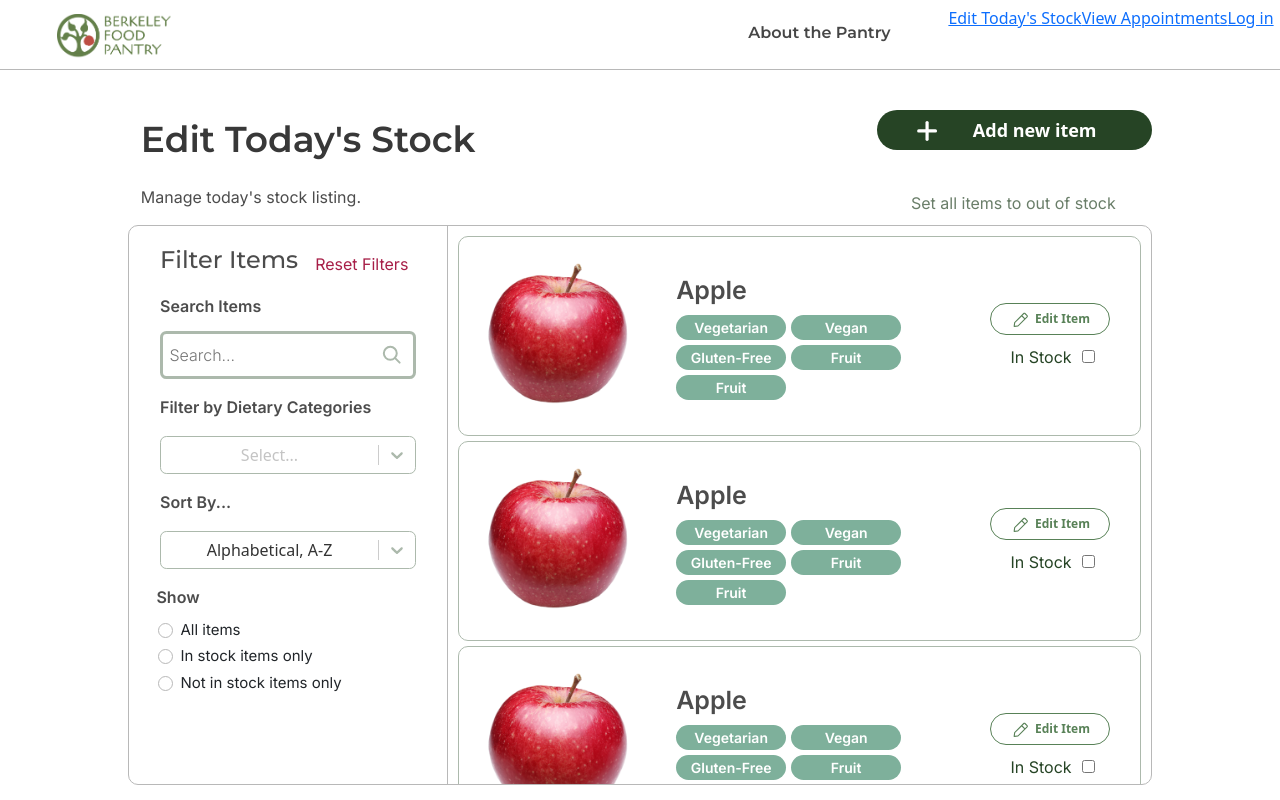
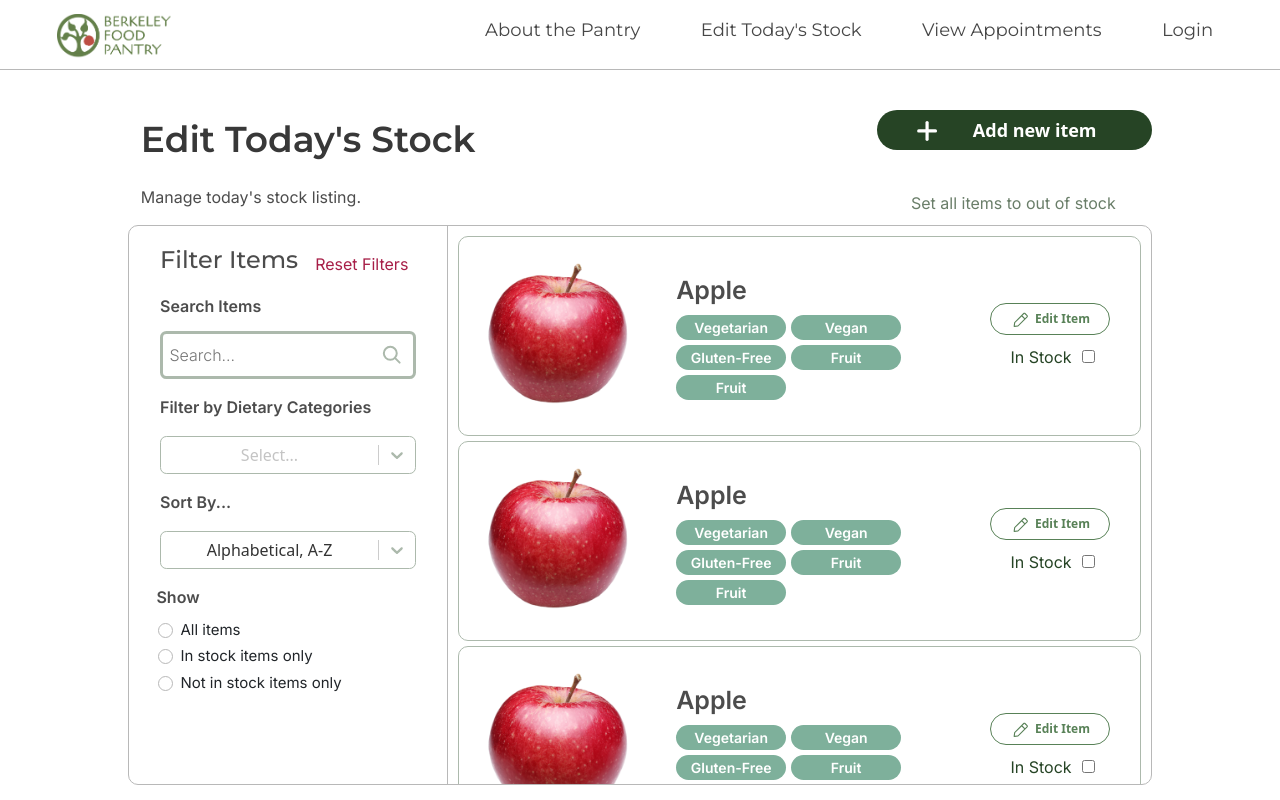
Before and after one commit to codebase-berkeley/berkeley-food-pantry, a React (Create React App) app in the folder client/: page /stockListingAdmin in a window 1280 px wide. Built offline with nearby package versions, Linux system fonts and the light colour scheme.

Commit message:
fixed navbar styling

```diff
--- a/client/src/admin-login-navbar.js
+++ b/client/src/admin-login-navbar.js
@@ -6,11 +6,11 @@ export default function NavbarComponent() {
    return(
       <div className= "navbarContainer">
          <img src={berkeleyfoodpantrylogo} className = "navbarLogo" alt = "navbar logo"></img>
-            <ul className = "navbarStyle">
-               <li><a href="https://www.berkeleyfoodpantry.org/aboutus" target="_blank">About the Pantry</a></li>
-                  <Link to="/stockListingAdmin" className = "" >Edit Today's Stock</Link>
-                  <Link to="/" className = "">View Appointments</Link>
-                  <Link to="/adminLogin" className = "">Log in</Link>
+            <ul className = "navbar-container">
+                  <Link to="https://www.berkeleyfoodpantry.org/aboutus" className = "headerTags" >About the Pantry</Link>
+                  <Link to="/stockListingAdmin" className = "headerTags" >Edit Today's Stock</Link>
+                  <Link to="/" className = "headerTags">View Appointments</Link>
+                  <Link to="/adminLogin" className = "headerTags">Login</Link>
             </ul>
       </div>
    )
--- a/client/src/navbar.css
+++ b/client/src/navbar.css
@@ -1,6 +1,3 @@
-
-
-
 .navbarContainer {
     width: 100%;
     height: 70px;
@@ -42,6 +39,25 @@
     display: block;
 }
 
+.headerTags{
+    font-family: "Montserrat";
+    font-size: 18px;
+    color: #464646;
+    text-decoration: none;
+    margin-right: 7%;
+
+
+}
+
+.navbar-container {
+    display: flex;
+    width: 70vw;
+    height: 6vh;
+    justify-content: right;
+    align-items: center;
+    /* background-color: red; */
+}
+
 
 @media screen and (orientation: portrait) {
     .navbarContainer {
```
